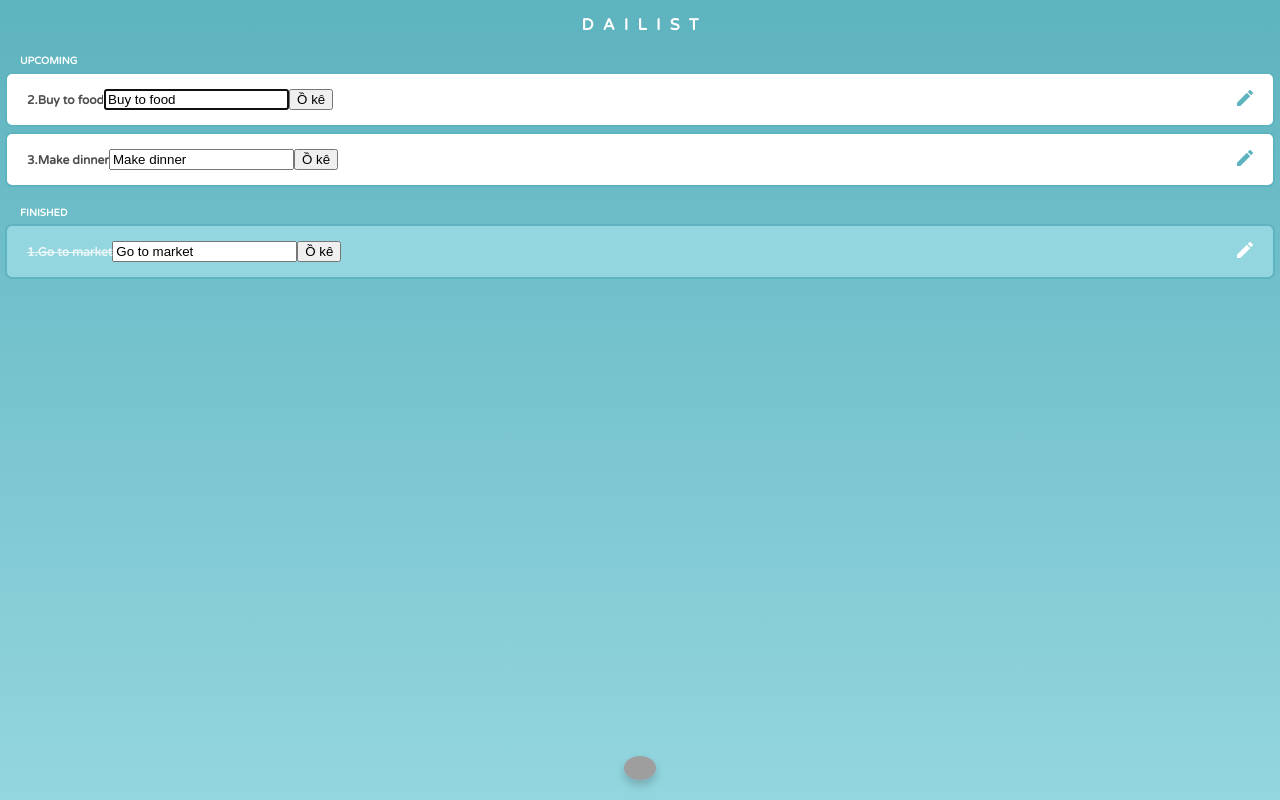
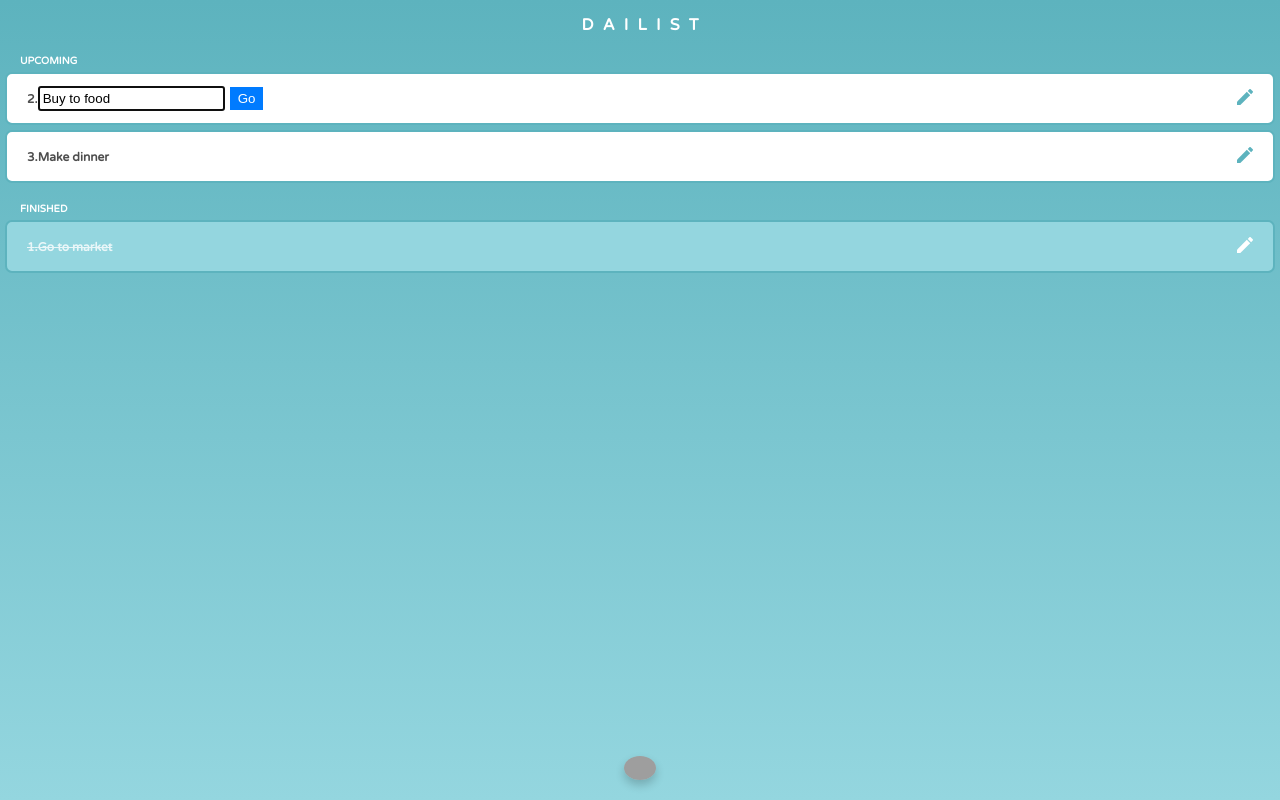
Before and after one commit to nhuquynh1499/todos-app, a React (Create React App) app: page / in a window 1280 px wide. Both pictures are taken after a click on the element 1245 px from the left and 99 px from the top of the page. Built offline with nearby package versions, Linux system fonts and the light colour scheme; grey boxes are pictures that could not be loaded.

Commit message:
Feature add and edit todoitem

```diff
--- a/src/App.js
+++ b/src/App.js
@@ -42,26 +42,48 @@ class App extends Component {
   };
 
   onAddClicked = () => {
-    console.log("Clicked");
+    this.setState({
+      todos: [
+        ...this.state.todos,
+        { content: 'New item', isComplete: false },
+      ]
+    })
   };
 
   onShowEditInput = (item) => {
     return (event) => {
+      console.log(item);
       const inputContent = document.getElementsByClassName("inputContent");
-      console.log(inputContent);
-      for (var i = 0; i < inputContent.length; i++) {
-        if (inputContent[i].defaultValue === item.content)
+      const editContent = document.getElementsByClassName("editContent");
+
+      for (let i = 0; i < inputContent.length; i++) {
+        if (inputContent[i].defaultValue === item.content) {
+          editContent[i].setAttribute("class", "editContent showEditContent");
           inputContent[i].focus();
+        }
       }
+
+      this.setState({
+        editItem: item.content
+      })
     };
   };
 
   onEditClick = (item) => {
     return (event) => {
       const inputContent = document.getElementsByClassName("inputContent");
-      console.log(item);
-      for (let i = 0; i < inputContent.length; i++)
-        console.log(inputContent[i]);
+      const editContent = document.getElementsByClassName("editContent");
+
+      for (let i = 0; i < inputContent.length; i++) {
+        if (inputContent[i].defaultValue === item.content) {
+          editContent[i].setAttribute("class", "editContent");
+        }
+      }
+      item.content = this.state.editItem;
+      this.setState({
+        editItem: ''
+      })
+      console.log(this.state.todos)
     };
   };
 
@@ -71,7 +93,6 @@ class App extends Component {
     this.setState({
       [name]: value,
     });
-    console.log("ss");
   };
 
   render() {
@@ -85,7 +106,7 @@ class App extends Component {
               <div>
                 <span className="notification">You have no list</span>
               </div>
-              <img className="icon" src={IconBackground} />
+              <img className="icon" src={IconBackground} alt="" />
             </div>
           )}
           {todos.length > 0 && (
--- a/src/components/ToDoItem.css
+++ b/src/components/ToDoItem.css
@@ -36,3 +36,24 @@
   text-decoration: line-through;
   opacity: .8;
 }
+
+.ToDoItem .showContent .editContent {
+  display: none;
+}
+
+.ToDoItem .showContent .showEditContent {
+  display: block;
+  position: absolute;
+}
+
+.ToDoItem .showContent .showEditContent .inputContent {
+  padding: 3px;
+}
+
+.ToDoItem .showContent .showEditContent .btn-edit {
+  margin-left: 5px;
+  background-color: rgb(0, 123, 255);
+  color: white;
+  border: 1px solid rgb(0, 123, 255);
+  padding: 3px 7px;
+}
--- a/src/components/ToDoItem.js
+++ b/src/components/ToDoItem.js
@@ -33,13 +33,13 @@ class ToDoItem extends Component {
               onChange={onChange}
             />
             <button className="btn-edit" onClick={onEditClick}>
-              Ồ kê
+              Go
             </button>
           </div>
         </div>
         <div onClick={onShowEditInput}>
-          {!item.isComplete && <img src={IconEdit} />}
-          {item.isComplete && <img src={IconEditDone} />}
+          { !item.isComplete && <img src={IconEdit} alt="" /> }
+          { item.isComplete && <img src={IconEditDone} alt="" /> }
         </div>
       </div>
     );
```
